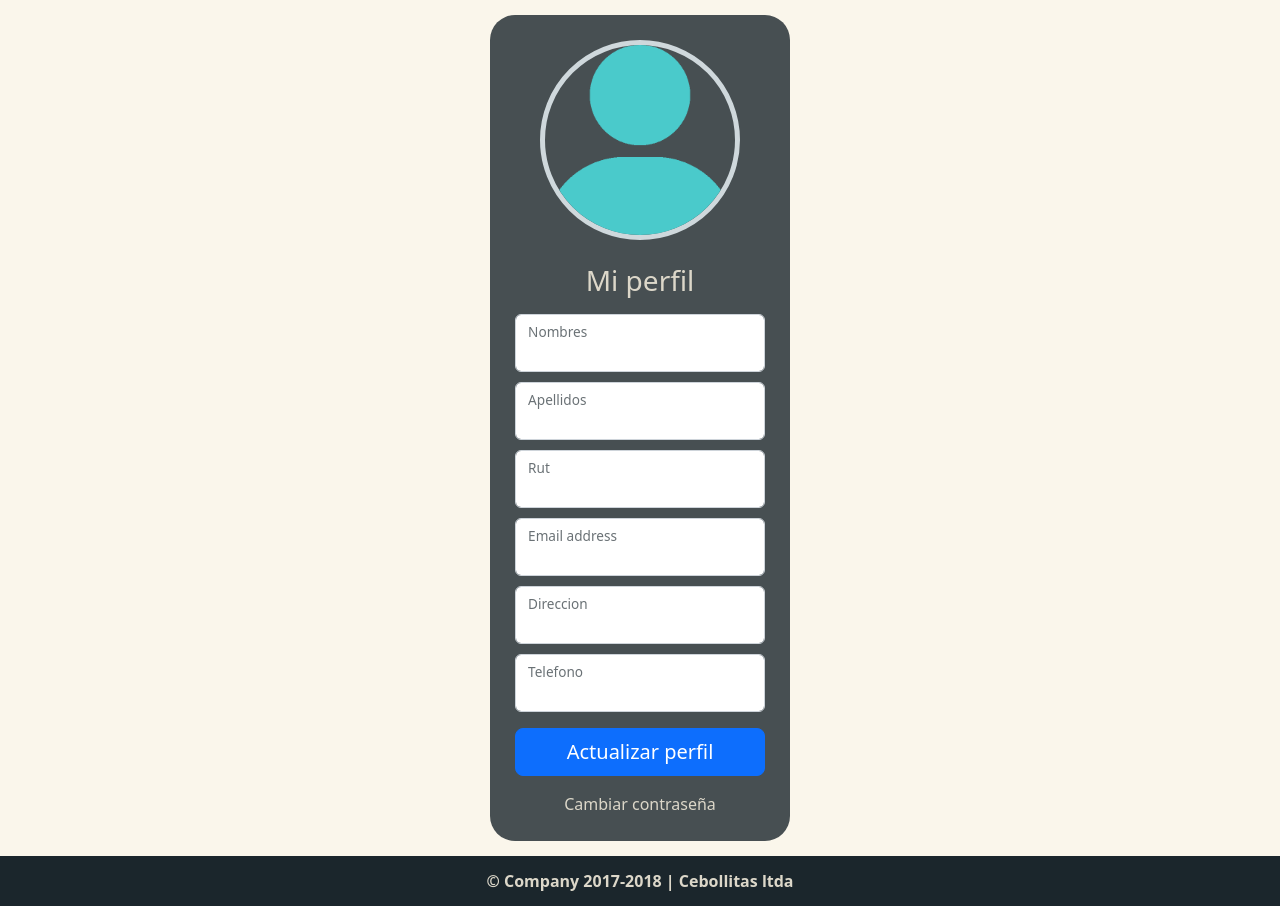
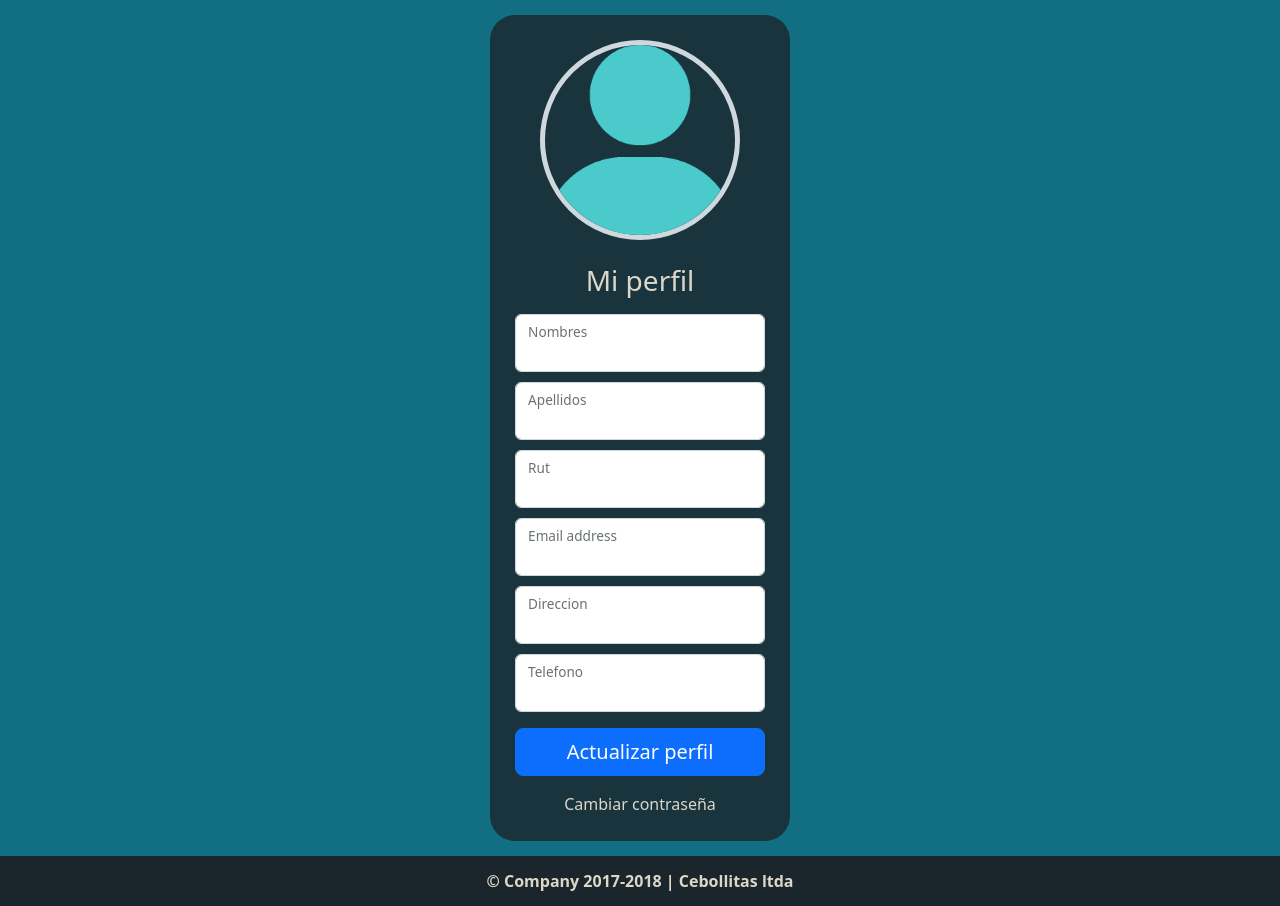
Before and after one commit to Cebollitas-Duoc/Pagina-web, a Django app: template templates/userManager/MyProfile.html in a window 1280 px wide. Shown: the part 90-996 px from the top of the page. Run offline with Django 4.2, Linux system fonts and the light colour scheme; the template is opened without the code that fills it, so the values that code supplies are empty; style sheets or scripts are compiled from the project's sources.

Commit message:
css actualizado

```diff
--- a/static/css/baseTemplate.css
+++ b/static/css/baseTemplate.css
@@ -329,4 +329,8 @@ footer {
   align-items: center;
   justify-content: flex-end;
   margin-right: 20px;
+}
+
+.fondoMiPerfil {
+  background-color: #126E82;
 }/*# sourceMappingURL=baseTemplate.css.map */
--- a/static/css/baseTemplate.scss
+++ b/static/css/baseTemplate.scss
@@ -310,3 +310,6 @@ footer{
     justify-content: flex-end;
     margin-right: 20px;
 }
+.fondoMiPerfil{
+    background-color: #126E82;
+}
--- a/templates/userManager/MyProfile.html
+++ b/templates/userManager/MyProfile.html
@@ -13,7 +13,7 @@
 {% endblock js %}
 
 {% block wrapper %}
-
+<div class="fondoMiPerfil">
     <main class="form-signin w-100 m-auto text-center">
         <div id="cartalogin">
             <form>
@@ -60,6 +60,7 @@
             {% include 'FormErrorMessage.html' %}
         </div>
     </main>
+</div>
 
 
 {% endblock wrapper %}
```
Also changed, not shown: 1 other file. Lines whose indentation alone changed are shown as unchanged.
